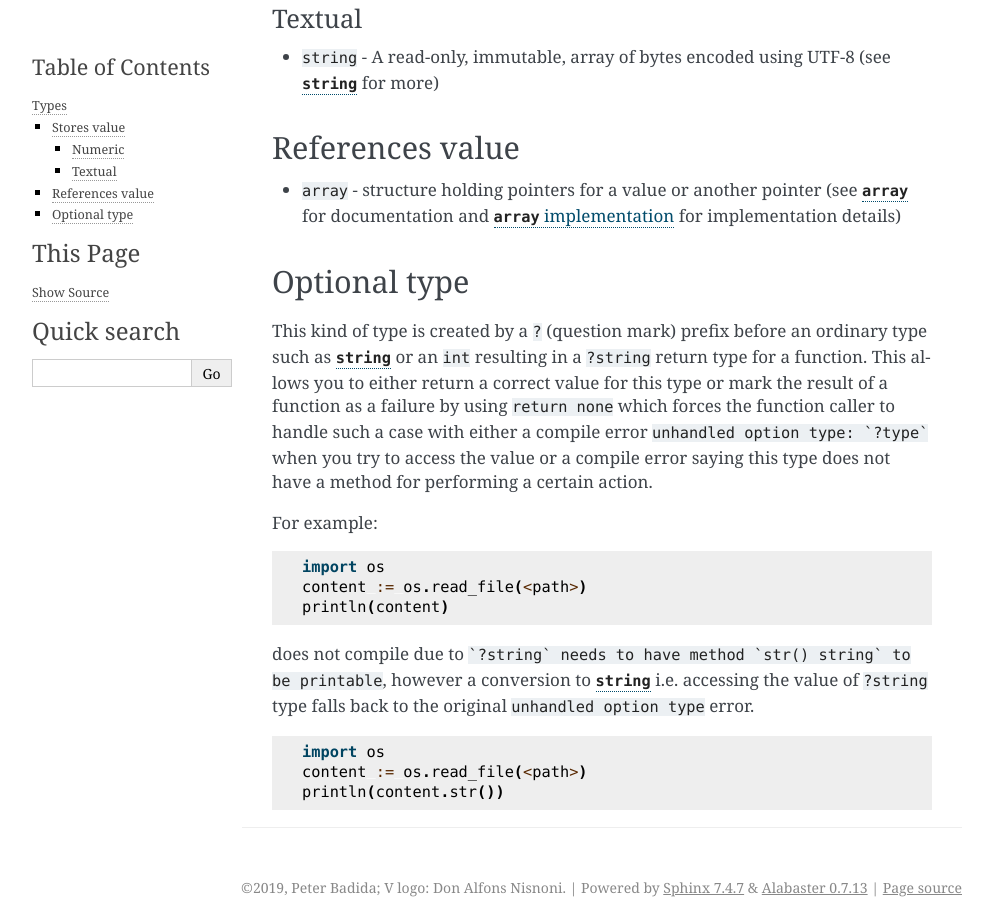
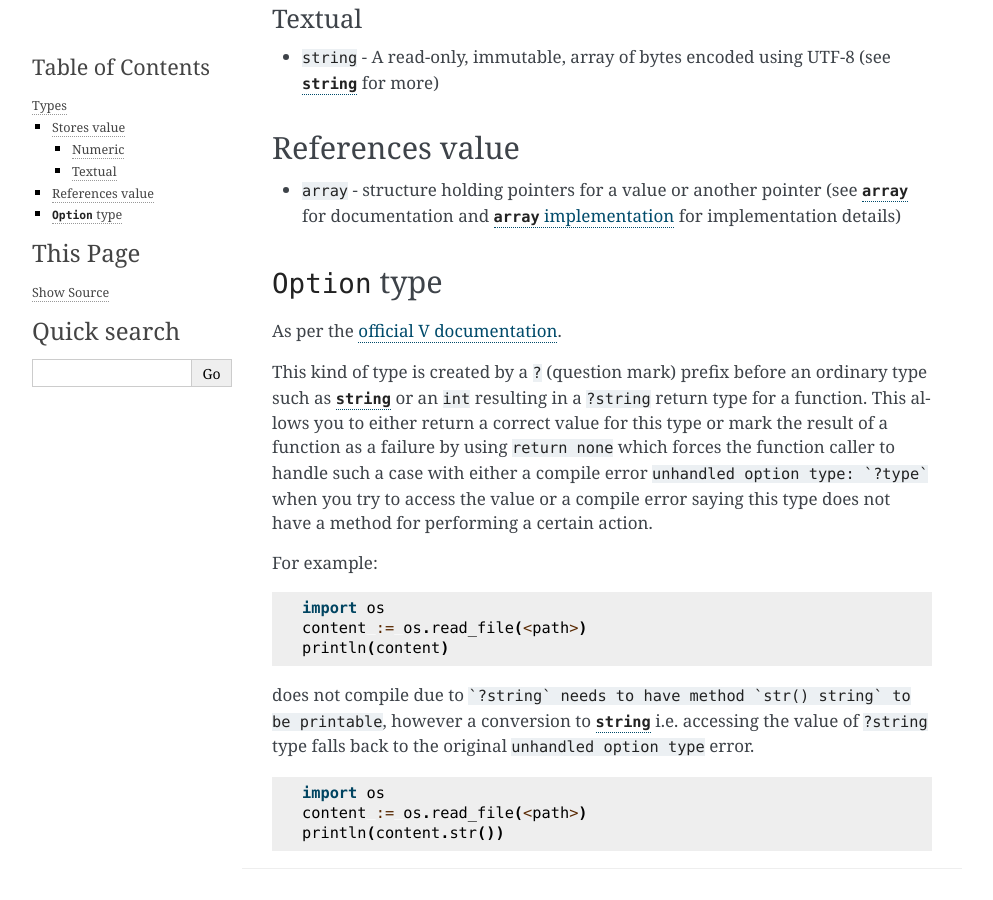
Before and after one commit to KeyWeeUsr/the-book-of-v, a Sphinx documentation site: the page built from source/types.rst, in a window 1280 px wide and 900 px high, scrolled down 668 px. Shown: the whole window, without its empty margins (148-1141 px from the left). Built offline with Sphinx 7.4.7, drawn with Linux system fonts in a browser that asks for light colours.

Commit message:
[FIX] Rename Optional -> Option, give proper credits to V docs

```diff
--- a/source/types.rst
+++ b/source/types.rst
@@ -42,8 +42,10 @@ References value
 
 .. _option_type:
 
-Optional type
--------------
+``Option`` type
+---------------
+
+As per the `official V documentation <https://vlang.io/docs#option>`_.
 
 This kind of type is created by a ``?`` (question mark) prefix before an
 ordinary type such as |string_type|_ or an ``int`` resulting in a ``?string``
```
